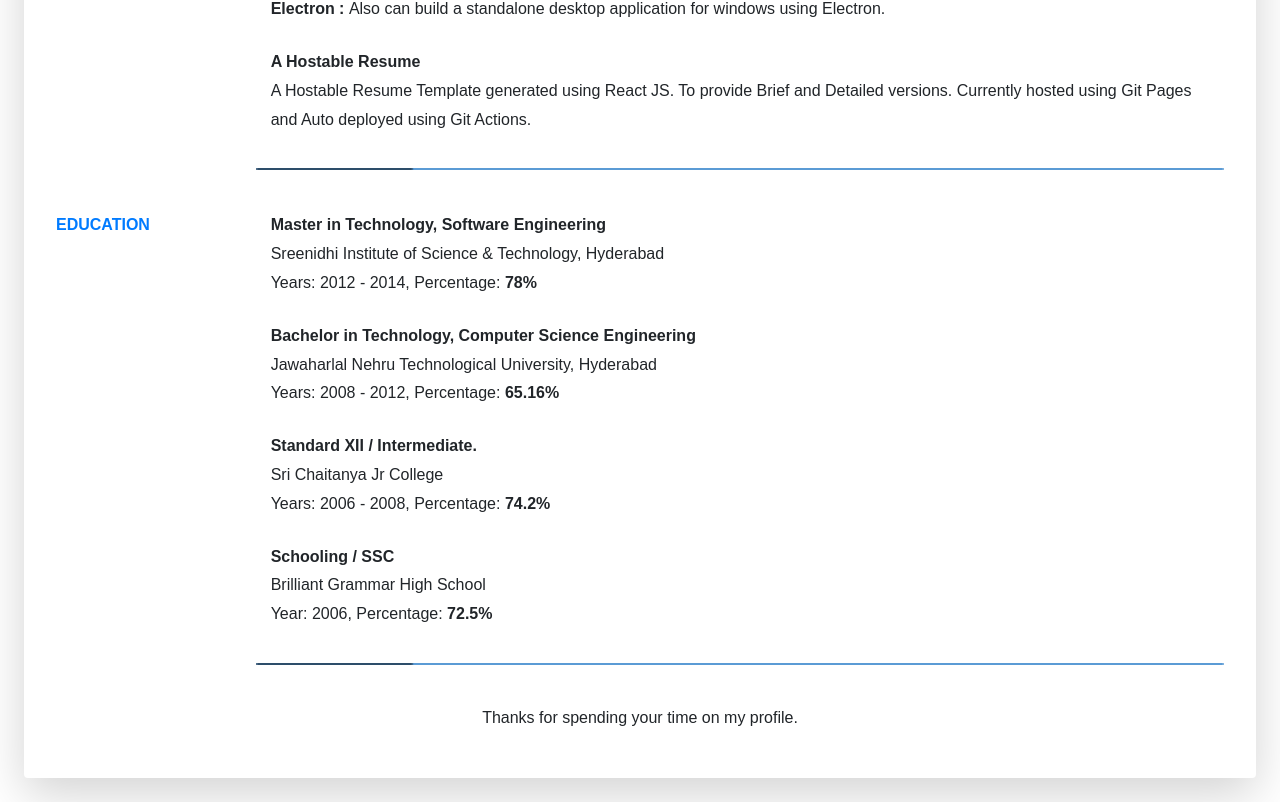
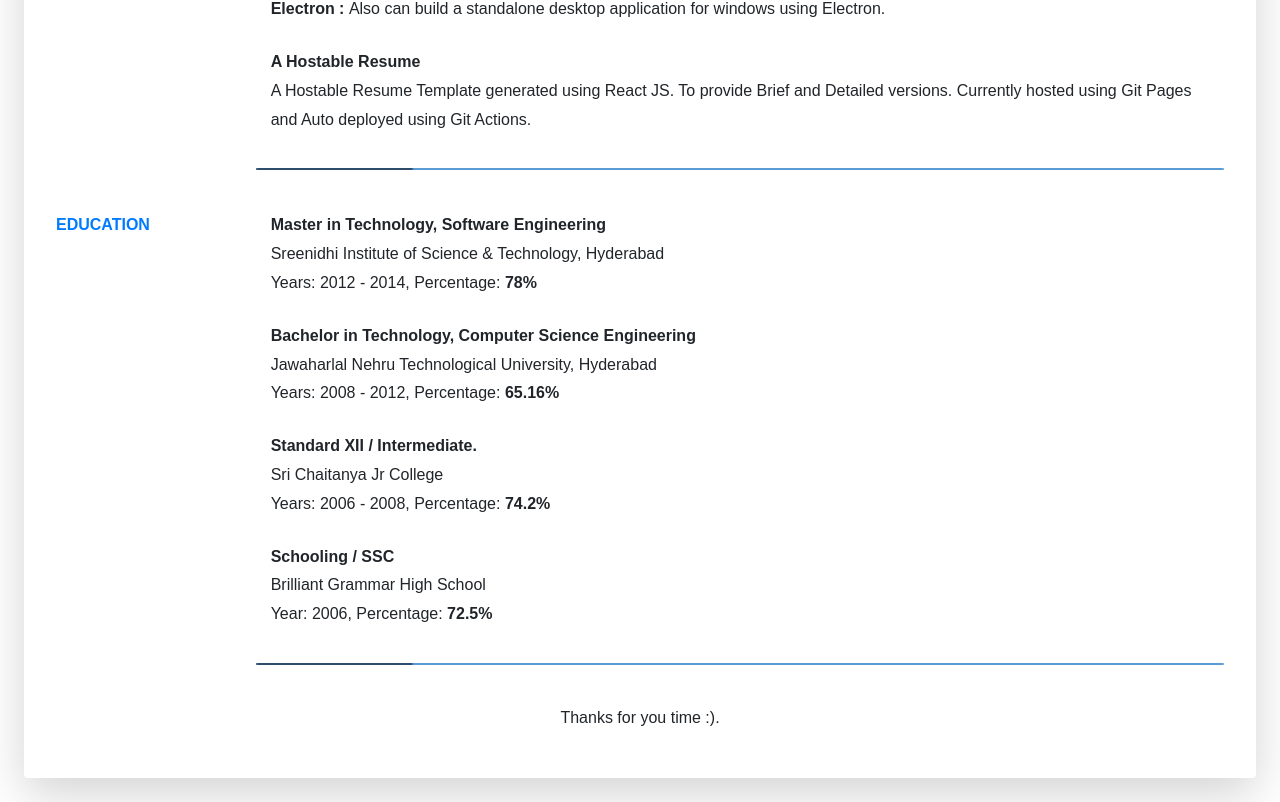
Before and after one commit to pranayboddu/resume, a React (Create React App) app: page / in a window 1280 px wide. Shown: the part 1486-2288 px from the top of the page. Built offline with nearby package versions, Linux system fonts and the light colour scheme; a web font is replaced by a local one.

Commit message:
Change in Footer text

```diff
--- a/src/components/ResumeFooter.tsx
+++ b/src/components/ResumeFooter.tsx
@@ -5,7 +5,7 @@ export default function ResumeFooter(props: any) {
     return (
         <Container className="footer px-0 mt-4 mb-5 align-items-center d-flex flex-column">
             <Col md={10}>
-                Thanks for spending your time on my profile.
+                Thanks for you time :).
                 {/* Thanks for you time. Hope you got my latest Resume.<br/> If not, you can find at <a href={"https://stealth-grid.github.io/resume"}>https://stealth-grid.github.io/resume</a>. */}
             </Col>
         </Container>)
```
